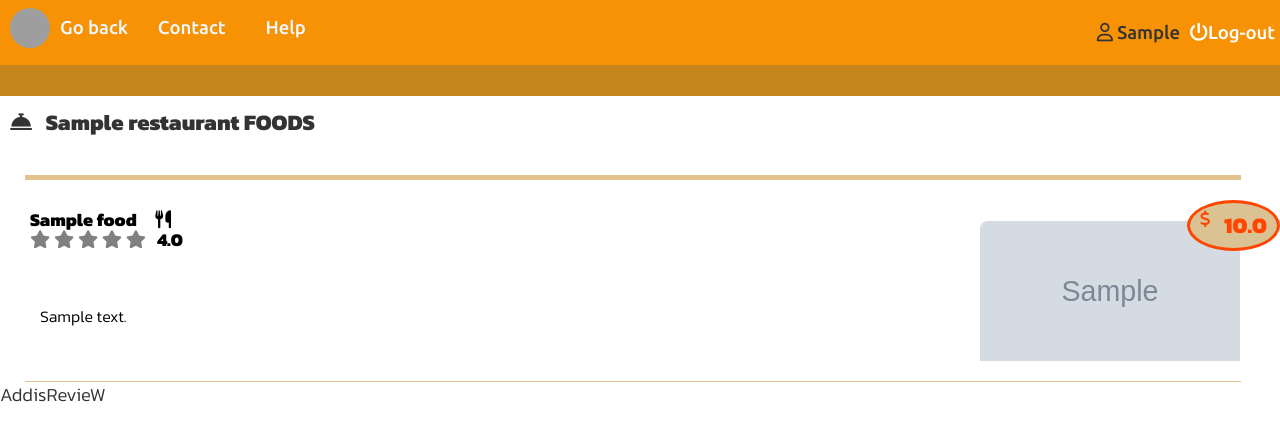
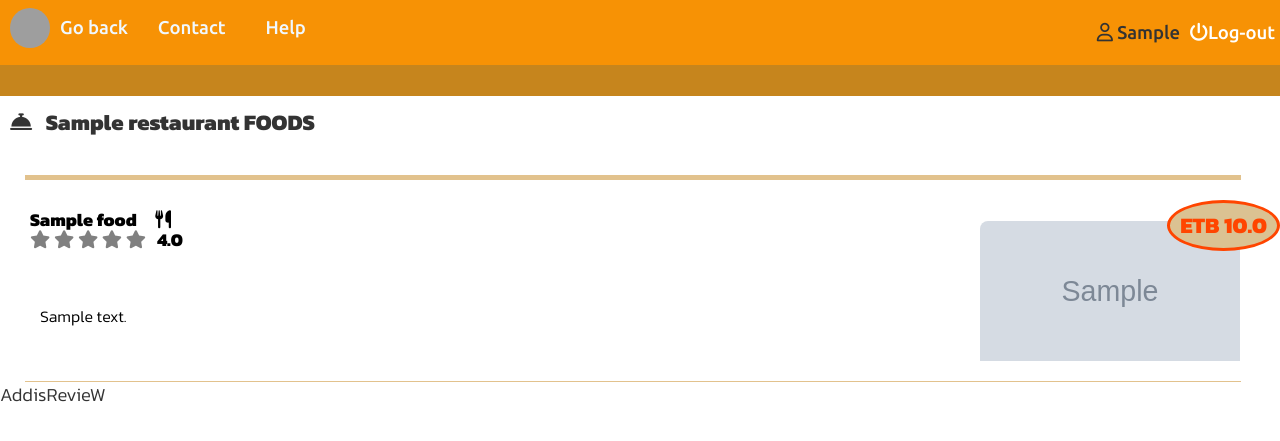
Before and after one commit to rawidaniel/AddisReview, a Flask app: page /foods?restaurant_id=1 in a window 1280 px wide. Shown: the top 441 px of the page. Run offline with Flask 2, Linux system fonts and the light colour scheme; a user stored in the database is signed in; tables that the repository leaves empty hold one stand-in row (values such as "Sample post"); grey boxes marked "Sample" are stand-in pictures; some libraries are stand-ins or nearby versions; grey boxes are pictures that could not be loaded.

Commit message:
Update food.html

```diff
--- a/website/templates/food.html
+++ b/website/templates/food.html
@@ -103,10 +103,14 @@
                   <span class="star-val">{{food_rate_list[foods.index(food)]}}</span>
                 </div>
               </h2>
-              <span class="price-food"
-                ><sup><i class="fa-sharp fa-solid fa-dollar-sign"></i></sup> &nbsp;
-                {{food.price}}</span
-              >
+              <div class="price-section price-food">
+                <div class="price-area">
+                   <div class="inner-area">
+                      <span class="text"> ETB </span>
+                      <span class="price">{{food.price}}</span>
+                  </div>
+                </div>
+              </div>
             </div>
             <div class="restr-descr">
               <article>
```
